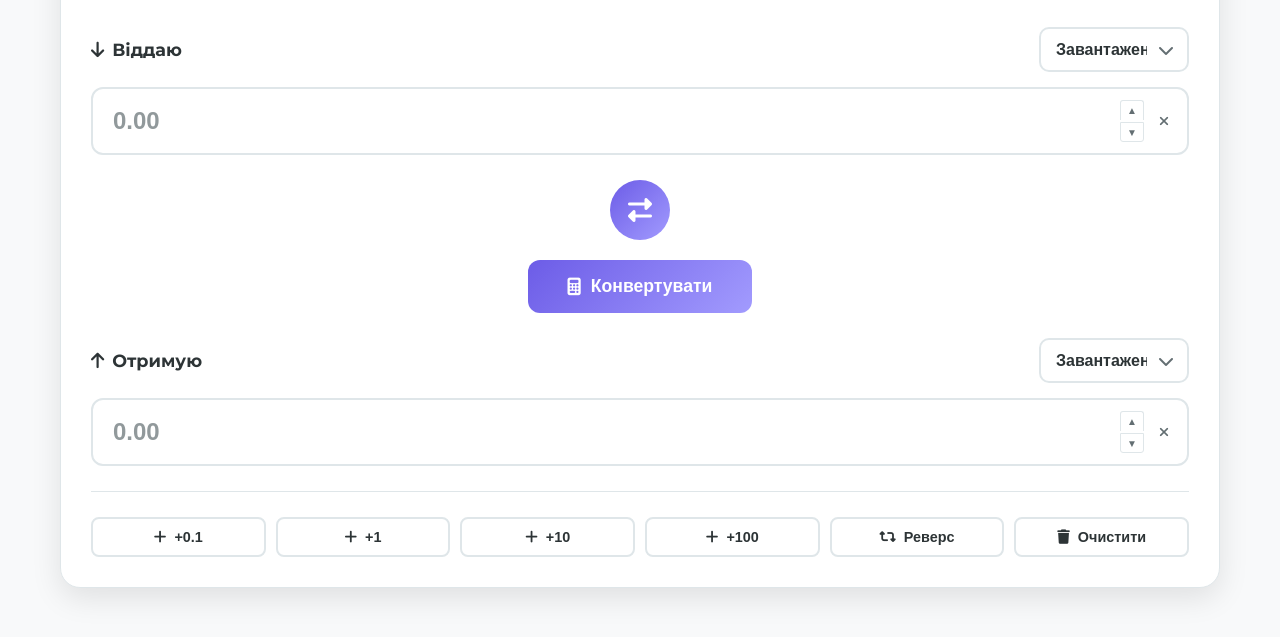
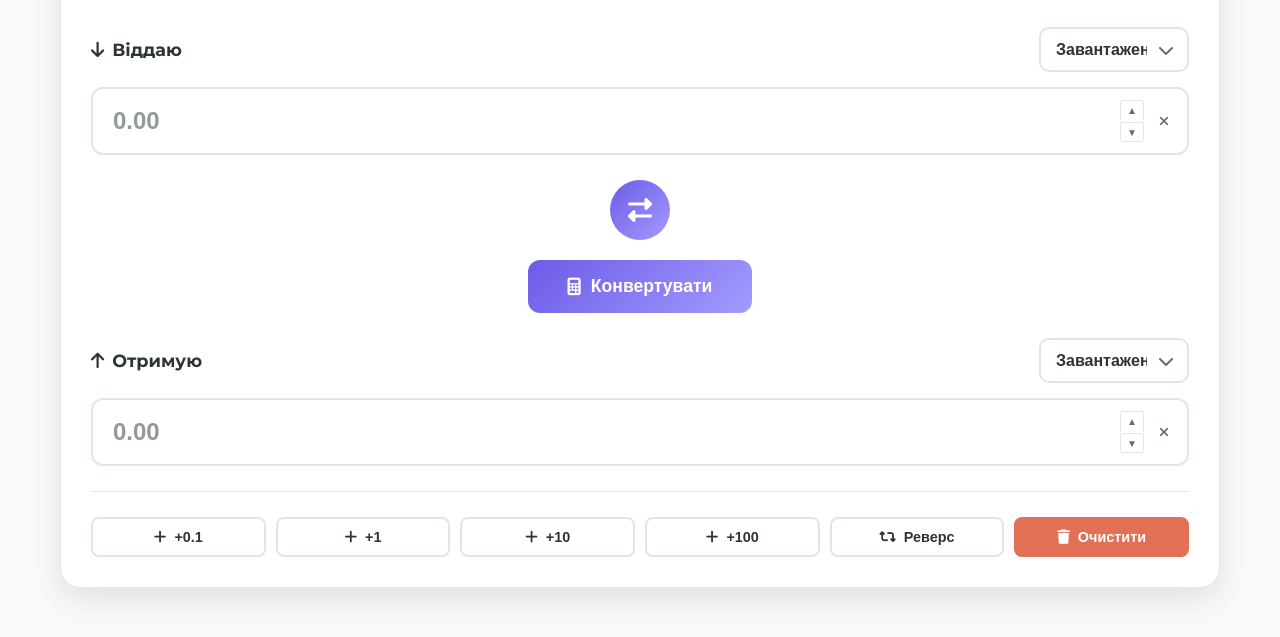
Before and after one commit to LubomuG/Convertor, a plain HTML site: page index.html in a window 1280 px wide. Shown: the part 251-888 px from the top of the page. Drawn offline with nearby package versions, Linux system fonts and the light colour scheme; no server answers.

Commit message:
Add styles for clearAllBtn and its hover state

```diff
--- a/style.css
+++ b/style.css
@@ -375,6 +375,16 @@ body {
     border-color: var(--accent);
     transform: translateY(-2px);
 }
+#clearAllBtn {
+    background: var(--danger);
+    border-color: var(--danger);
+    color: white;
+}
+
+#clearAllBtn:hover {
+    filter: brightness(0.9);
+    transform: translateY(-2px);
+}
 
 .footer {
     margin-top: auto;
```
